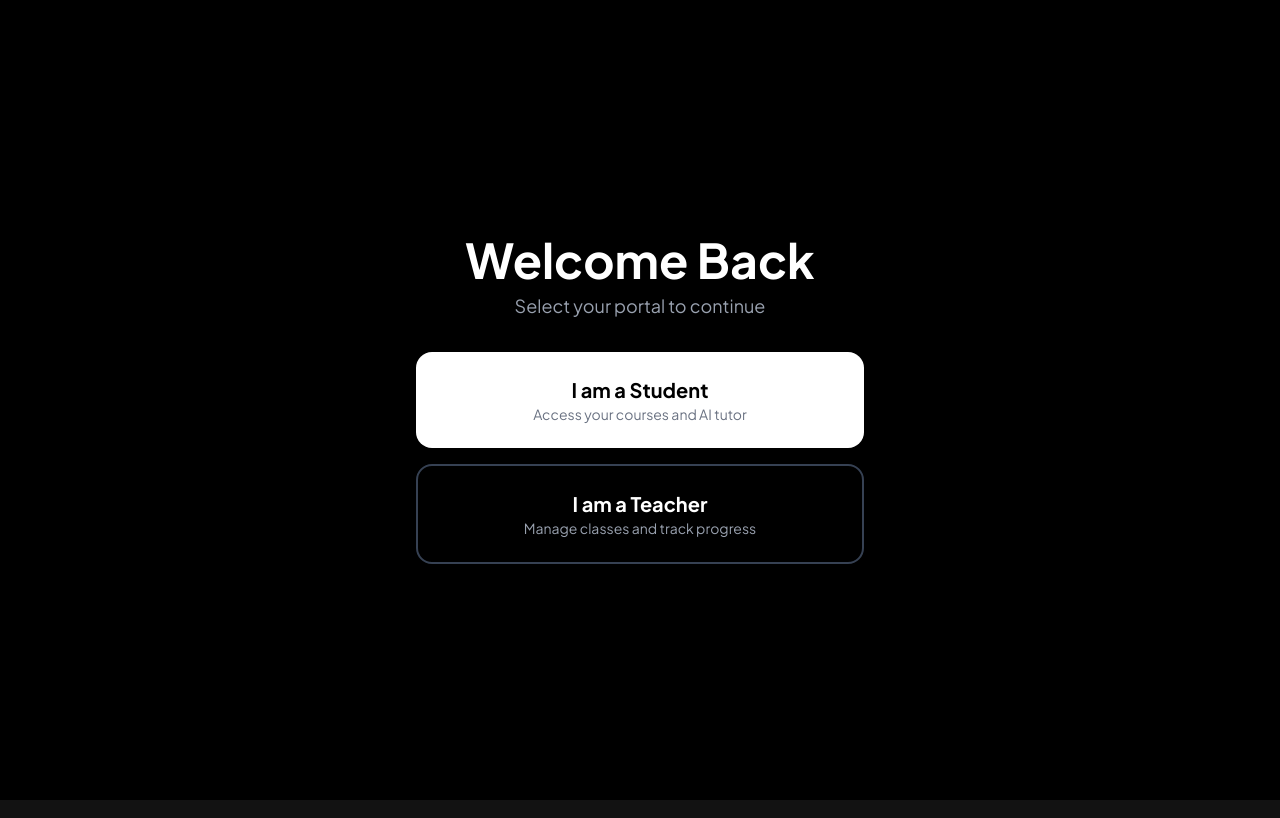
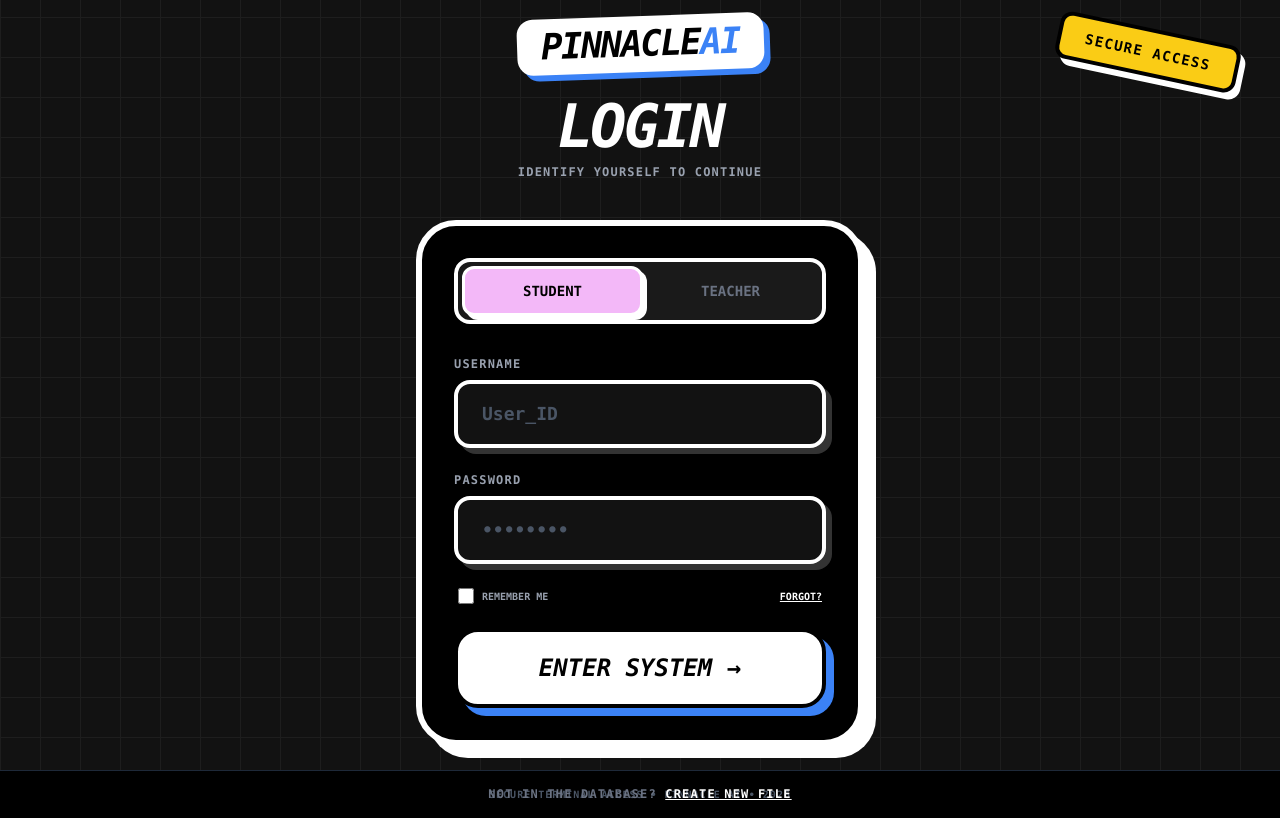
Before and after one commit to ShriyaAl/AI_Personalized_Learning_Platform, a React (Vite) app: page /login in a window 1280 px wide. Built offline with nearby package versions, Linux system fonts and the light colour scheme; no server answers.

Commit message:
Changed Login Page UI

```diff
--- a/src/Pages/Login.jsx
+++ b/src/Pages/Login.jsx
@@ -1,35 +1,116 @@
-import React from 'react';
+import React, { useState } from 'react';
 import { useNavigate } from 'react-router-dom';
 
 const Login = () => {
   const navigate = useNavigate();
+  const [role, setRole] = useState('student');
 
   return (
-    <div className="min-h-screen bg-black flex flex-col items-center justify-center text-white px-4">
-      <div className="max-w-md w-full text-center space-y-8">
-        <div>
-          <h1 className="text-5xl font-bold mb-2">Welcome Back</h1>
-          <p className="text-gray-400 text-lg">Select your portal to continue</p>
+    <div className="min-h-screen bg-[#121212] flex flex-col items-center justify-center font-mono p-4 relative overflow-hidden select-none text-white">
+
+      {/* Background Grid - Matching Landing Page Opacity */}
+      <div
+        className="absolute inset-0 opacity-[0.05] pointer-events-none"
+        style={{
+          backgroundImage: `repeating-linear-gradient(0deg, #fff 0px, #fff 1px, transparent 1px, transparent 40px),
+                           repeating-linear-gradient(90deg, #fff 0px, #fff 1px, transparent 1px, transparent 40px)`
+        }}
+      />
+
+      {/* Floating Decorative Badge (Matching Landing Page Style) */}
+      <div className="absolute top-10 right-10 animate-bounce hidden lg:block" style={{ animationDuration: '3s' }}>
+        <div className="bg-[#facc15] border-4 border-black px-6 py-2 rounded-xl rotate-[12deg] shadow-[6px_6px_0px_0px_white]">
+          <span className="font-black text-black uppercase tracking-widest text-sm text-nowrap">Secure Access</span>
+        </div>
+      </div>
+
+      <div className="max-w-md w-full relative z-10">
+
+        {/* Branding Header */}
+        <div className="text-center mb-10">
+          <div className="inline-block bg-white text-black px-6 py-2 rounded-2xl rotate-[-2deg] shadow-[6px_6px_0px_0px_#3b82f6] mb-6">
+            <h1 className="text-4xl font-black italic tracking-tighter uppercase">Pinnacle<span className="text-[#3b82f6]">AI</span></h1>
+          </div>
+          <h2 className="text-6xl font-black italic uppercase tracking-tighter leading-none mb-2">
+            Login
+          </h2>
+          <p className="text-gray-400 font-bold uppercase tracking-widest text-xs">
+            Identify yourself to continue
+          </p>
         </div>
 
-        <div className="grid grid-cols-1 gap-4">
-          <button
-            onClick={() => navigate('/home-student')}
-            className="group relative bg-white text-black py-6 rounded-2xl font-bold text-xl transition-all hover:bg-gray-200 active:scale-95"
+        {/* Main Login Container */}
+        <div className="bg-black border-[6px] border-white rounded-[40px] p-8 shadow-[12px_12px_0px_0px_rgba(255,255,255,1)] relative overflow-hidden">
+
+          {/* Role Switcher (Matching Landing Feature Colors) */}
+          <div className="flex bg-[#1a1a1a] border-[4px] border-white rounded-2xl p-1 mb-8">
+            <button
+              onClick={() => setRole('student')}
+              className={`flex-1 py-3 rounded-xl font-black text-sm transition-all ${role === 'student' ? 'bg-[#F3B8F8] text-black border-[3px] border-white shadow-[4px_4px_0px_0px_white]' : 'text-gray-500'}`}
+            >
+              STUDENT
+            </button>
+            <button
+              onClick={() => setRole('teacher')}
+              className={`flex-1 py-3 rounded-xl font-black text-sm transition-all ${role === 'teacher' ? 'bg-[#98EECC] text-black border-[3px] border-white shadow-[4px_4px_0px_0px_white]' : 'text-gray-500'}`}
+            >
+              TEACHER
+            </button>
+          </div>
+
+          <form
+            onSubmit={(e) => { e.preventDefault(); navigate(role === 'student' ? '/home-student' : '/teacher-home'); }}
+            className="space-y-6"
           >
-            I am a Student
-            <span className="block text-sm font-normal text-gray-500">Access your courses and AI tutor</span>
-          </button>
+            {/* Username */}
+            <div className="flex flex-col gap-2">
+              <label className="text-xs font-black uppercase tracking-widest text-gray-400">Username</label>
+              <input
+                type="text"
+                placeholder="User_ID"
+                className="w-full bg-[#121212] border-[4px] border-white rounded-2xl py-4 px-6 text-lg font-bold text-white shadow-[6px_6px_0px_0px_rgba(255,255,255,0.2)] focus:outline-none focus:translate-x-1 focus:translate-y-1 focus:shadow-none transition-all placeholder:text-gray-600"
+              />
+            </div>
 
-          <button
-            onClick={() => navigate('/teacher-home')}
-            className="group border-2 border-gray-700 hover:border-white py-6 rounded-2xl font-bold text-xl transition-all active:scale-95"
-          >
-            I am a Teacher
-            <span className="block text-sm font-normal text-gray-400">Manage classes and track progress</span>
-          </button>
+            {/* Password */}
+            <div className="flex flex-col gap-2">
+              <label className="text-xs font-black uppercase tracking-widest text-gray-400">Password</label>
+              <input
+                type="password"
+                placeholder="••••••••"
+                className="w-full bg-[#121212] border-[4px] border-white rounded-2xl py-4 px-6 text-lg font-bold text-white shadow-[6px_6px_0px_0px_rgba(255,255,255,0.2)] focus:outline-none focus:translate-x-1 focus:translate-y-1 focus:shadow-none transition-all placeholder:text-gray-600"
+              />
+            </div>
+
+            <div className="flex justify-between items-center px-1">
+              <div className="flex items-center gap-2">
+                <input type="checkbox" className="w-4 h-4 border-2 border-white bg-black accent-[#3b82f6]" />
+                <span className="text-[10px] font-black uppercase text-gray-400">Remember Me</span>
+              </div>
+              <span className="text-[10px] font-black underline uppercase cursor-pointer hover:text-[#facc15]">Forgot?</span>
+            </div>
+
+            {/* Submit Button (Matching Landing Hero CTA) */}
+            <button
+              type="submit"
+              className="w-full bg-white text-black py-5 rounded-3xl font-black text-2xl border-[4px] border-black shadow-[8px_8px_0px_0px_#3b82f6] hover:bg-[#3b82f6] hover:text-white hover:border-white hover:shadow-[8px_8px_0px_0px_#fff] transition-all transform hover:-translate-y-1 active:scale-95 uppercase italic"
+            >
+              Enter System →
+            </button>
+          </form>
         </div>
+
+        {/* Bottom Link */}
+        <p className="text-center mt-10 font-black text-xs uppercase tracking-widest text-gray-500">
+          Not in the database? <span className="text-white underline cursor-pointer hover:text-[#facc15]">Create New File</span>
+        </p>
+
       </div>
+
+      {/* Footer Strip (Matching Landing) */}
+      <footer className="absolute bottom-0 w-full bg-black border-t border-gray-800 py-4 text-center text-gray-600 text-[10px] uppercase tracking-widest font-bold">
+        Secure Terminal Access • Pinnacle AI • 2026
+      </footer>
     </div>
   );
 };
```
